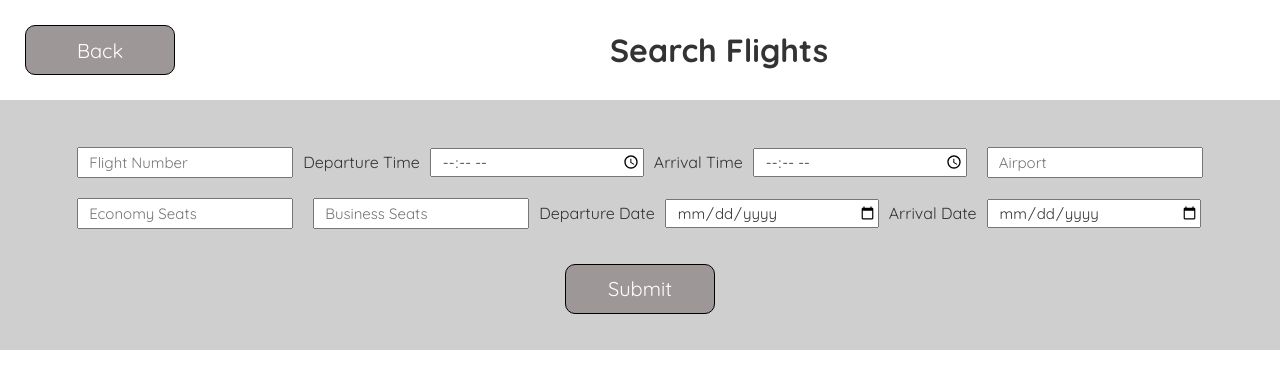
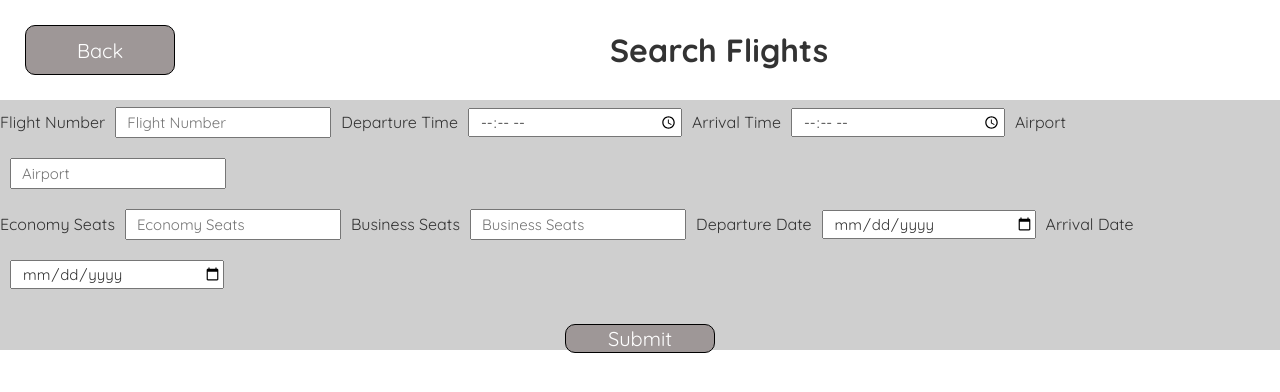
Before and after one commit to advanced-computer-lab/Bread-Board, a React (Create React App) app: page /admin/search in a window 1280 px wide. Shown: the top 392 px of the page. Built offline with nearby package versions, Linux system fonts and the light colour scheme.

Commit message:
Final Sprint1

```diff
--- a/src/App.css
+++ b/src/App.css
@@ -437,6 +437,10 @@ body {
   margin-left: 1085px;
 }
 
+#loginEmail {
+  margin-left: 30px;
+}
+
 button:hover {
   cursor: pointer;
 }
--- a/src/Components/Login.js
+++ b/src/Components/Login.js
@@ -52,7 +52,7 @@ function Login() {
       </div>
       <div className="App">
         <div className="LoginInputs">
-          <div>
+          <div id="loginEmail">
             Email:
             <input
               type="text"
--- a/src/Components/Register.js
+++ b/src/Components/Register.js
@@ -30,6 +30,7 @@ function Register() {
           if (result.data.name == "ValidationError") {
             alert("Email already exists!!!");
           } else {
+            alert("Registered Succefully");
             navigate(-1);
           }
         });
--- a/src/Components/SearchFlights.js
+++ b/src/Components/SearchFlights.js
@@ -76,6 +76,7 @@ function SearchFlights() {
         <div className="Searchinputs">
           <div>
             <div>
+              Flight Number
               <input
                 type="number"
                 placeholder="Flight Number"
@@ -97,6 +98,7 @@ function SearchFlights() {
                   setArrivalTime(event.target.value);
                 }}
               />
+              Airport
               <input
                 type="text"
                 placeholder="Airport"
@@ -106,6 +108,7 @@ function SearchFlights() {
               />
             </div>
             <div>
+              Economy Seats
               <input
                 type="number"
                 placeholder="Economy Seats"
@@ -113,6 +116,7 @@ function SearchFlights() {
                   setEconomySeats(event.target.value);
                 }}
               />
+              Business Seats
               <input
                 type="number"
                 placeholder="Business Seats"
```
